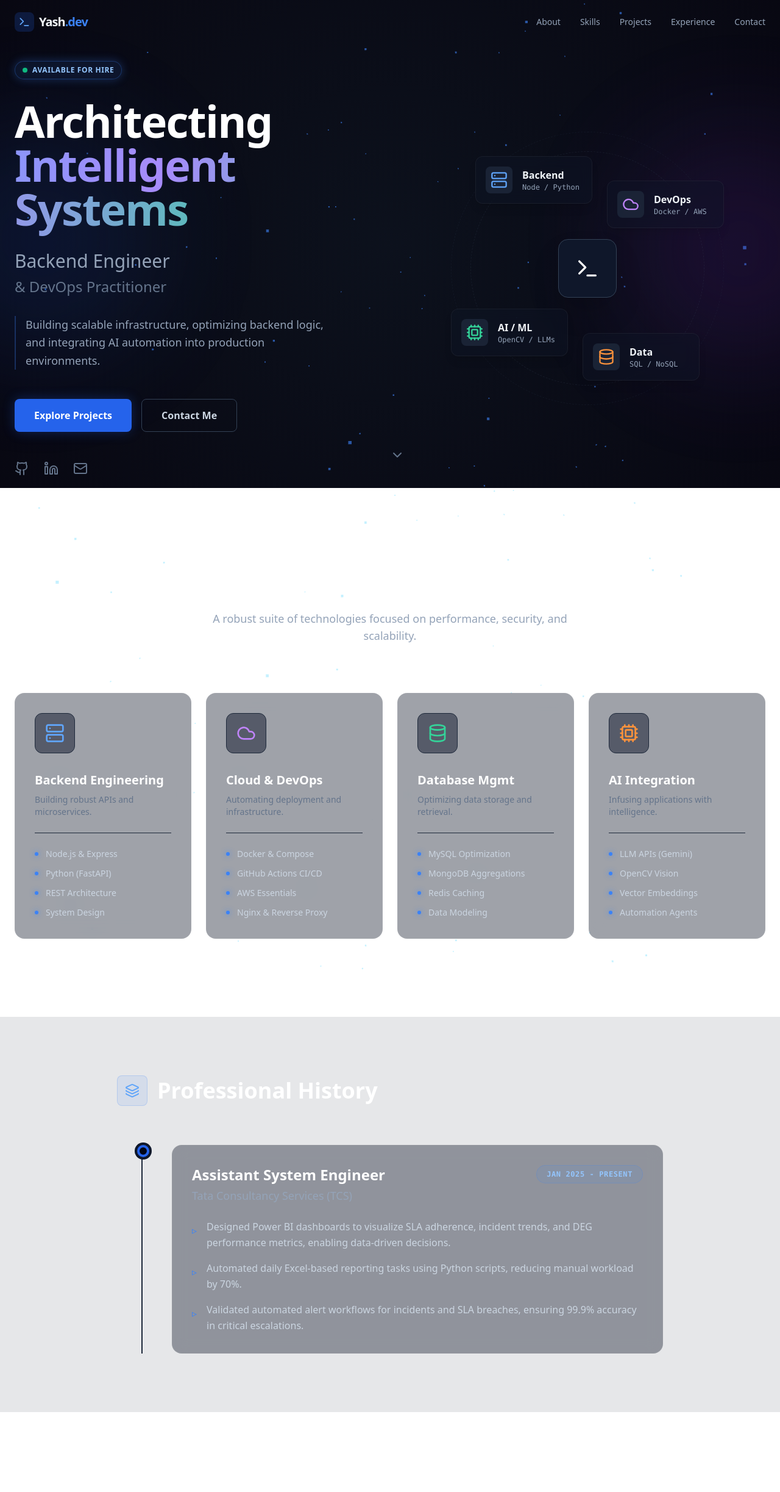
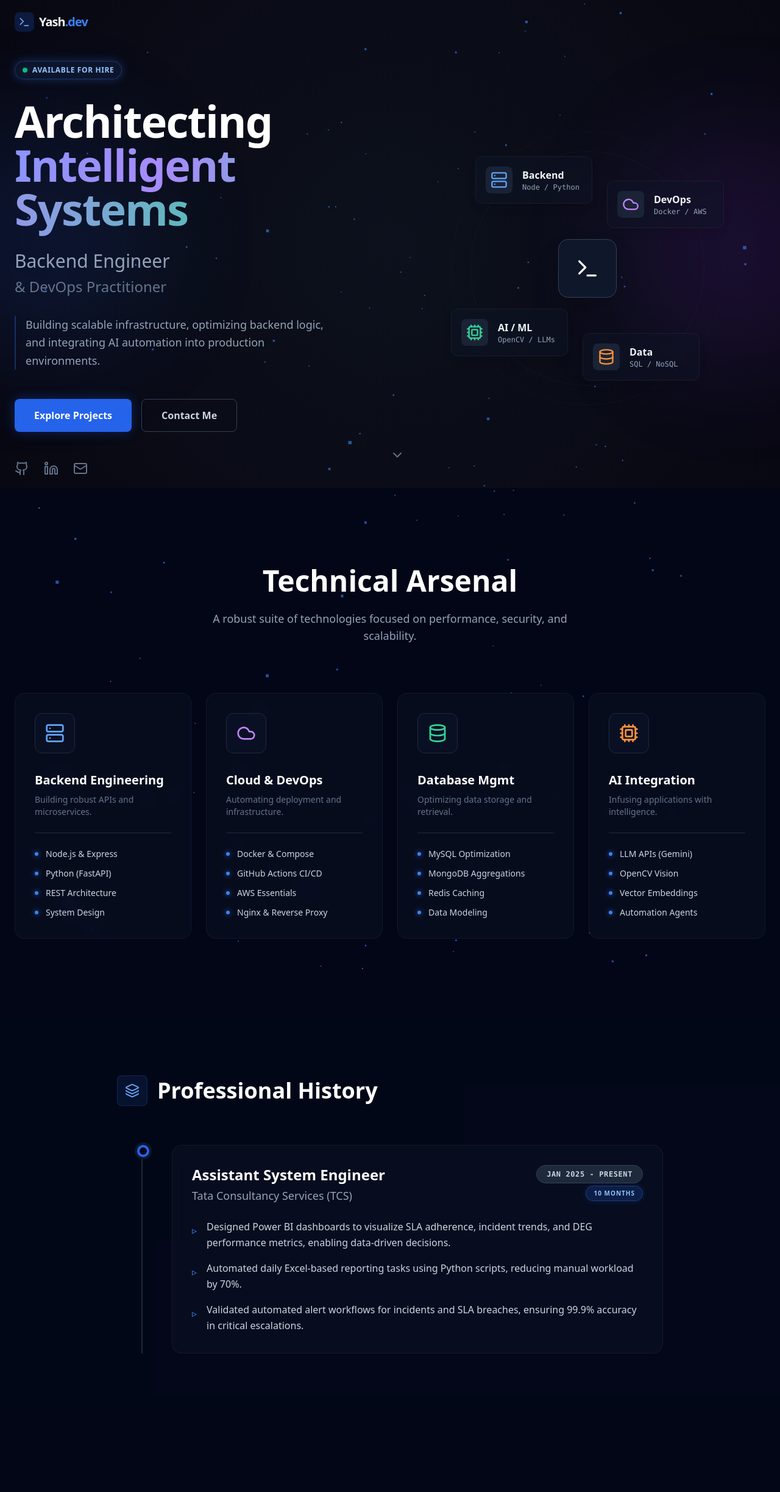
Before and after one commit to Yashdafade/portfolioV2, a React (Vite) app in the folder yash-portfolio/: page / in a window 1280 px wide. Shown: the top 2446 px of the page at 61% size. Built offline with nearby package versions, Linux system fonts and the light colour scheme.

Commit message:
Add dynamic experience duration calculation and enhance animations for improved user engagement

```diff
--- a/yash-portfolio/src/App.jsx
+++ b/yash-portfolio/src/App.jsx
@@ -1,11 +1,34 @@
 import React, { useState, useEffect, useRef } from 'react';
-import { Github, Linkedin, Mail, Server, Database, Cpu, Cloud, Terminal, Globe, ChevronDown, ExternalLink, Code, Box, Phone, Layers, Lock, Zap } from 'lucide-react';
+import { Github, Linkedin, Mail, Server, Database, Cpu, Cloud, Terminal, Globe, ChevronDown, ExternalLink, Box, Phone, Layers, Lock, Zap } from 'lucide-react';
 
 /**
  * PORTFOLIO FOR YASH DAFADE - ANIMATED & MODERNIZED
  * Theme: Cyber-Minimalist (Deep Slate, Electric Blue, Violet)
- * Update: Dynamic Background Shifting & Enhanced Motion
+ * Updates: White Flash Fix, Consistent Hero Animations
  */
+
+// --- Experience Calculator Logic ---
+const getExperienceDuration = () => {
+  const startDate = new Date("2025-01-20");
+  const currentDate = new Date();
+
+  // Calculate total months difference
+  let months = (currentDate.getFullYear() - startDate.getFullYear()) * 12;
+  months -= startDate.getMonth();
+  months += currentDate.getMonth();
+
+  // Adjust if current day is before start day
+  if (currentDate.getDate() < startDate.getDate()) {
+    months--;
+  }
+
+  if (months <= 0) return "Just Joined";
+  if (months < 12) return `${months} Month${months !== 1 ? 's' : ''}`;
+
+  // If > 1 year, use decimal format (e.g., 1.5 Years)
+  const years = months / 12;
+  return `${years.toFixed(1)} Years`;
+};
 
 // --- Custom Hook for Scroll Animations ---
 const useScrollReveal = (threshold = 0.1) => {
@@ -47,23 +70,14 @@ const DynamicBackground = () => {
       const height = document.body.scrollHeight - window.innerHeight;
       const progress = Math.min(Math.max(scrollY / height, 0), 1);
 
-      // Interpolate hues for a "Deep Space" shift effect
-      // 0.0 - 0.3: Deep Slate (Hero)
-      // 0.3 - 0.6: Midnight Indigo (Skills/Exp)
-      // 0.6 - 1.0: Dark Navy/Black (Projects/Contact)
-
       let color1, color2;
 
-      // We'll manipulate two gradient stops
       if (progress < 0.5) {
-        // Shift from Slate-950 to Indigo-950
-        // Slate-950: #020617 (HSL: 222, 47%, 11%) -> Indigo-950: #1e1b4b (HSL: 243, 75%, 15%)
-        const p = progress * 2; // Normalize 0-0.5 to 0-1
+        const p = progress * 2;
         const hue = 222 + (243 - 222) * p;
         color1 = `hsl(${hue}, 40%, 8%)`;
         color2 = `hsl(${hue + 20}, 40%, 5%)`;
       } else {
-        // Shift from Indigo-950 back to Slate-950/Black
         const p = (progress - 0.5) * 2;
         const hue = 243 - (243 - 222) * p;
         color1 = `hsl(${hue}, 40%, 8%)`;
@@ -74,7 +88,7 @@ const DynamicBackground = () => {
     };
 
     window.addEventListener('scroll', handleScroll);
-    handleScroll(); // Init
+    handleScroll();
     return () => window.removeEventListener('scroll', handleScroll);
   }, []);
 
@@ -101,8 +115,6 @@ const ParticleNetwork = () => {
 
       const THREE = window.THREE;
       const scene = new THREE.Scene();
-
-      // Fog for depth fading - kept dark to match all background states
       scene.fog = new THREE.FogExp2(0x000000, 0.002);
 
       const camera = new THREE.PerspectiveCamera(75, window.innerWidth / window.innerHeight, 0.1, 1000);
@@ -112,16 +124,13 @@ const ParticleNetwork = () => {
       renderer.setPixelRatio(Math.min(window.devicePixelRatio, 2));
       mountRef.current.appendChild(renderer.domElement);
 
-      // Create Particles
       const particlesGeometry = new THREE.BufferGeometry();
       const counts = 180;
-
       const positions = new Float32Array(counts * 3);
       const velocities = [];
 
       for (let i = 0; i < counts * 3; i++) {
         positions[i] = (Math.random() - 0.5) * 25;
-
         if (i % 3 === 0) velocities.push({
           x: (Math.random() - 0.5) * 0.008,
           y: (Math.random() - 0.5) * 0.008,
@@ -130,7 +139,6 @@ const ParticleNetwork = () => {
       }
 
       particlesGeometry.setAttribute('position', new THREE.BufferAttribute(positions, 3));
-
       const particlesMaterial = new THREE.PointsMaterial({
         color: 0x3b82f6,
         size: 0.07,
@@ -141,10 +149,8 @@ const ParticleNetwork = () => {
 
       const particlesMesh = new THREE.Points(particlesGeometry, particlesMaterial);
       scene.add(particlesMesh);
-
       camera.position.z = 5;
 
-      // Mouse & Scroll Interaction
       let mouseX = 0;
       let mouseY = 0;
       let scrollY = 0;
@@ -153,36 +159,24 @@ const ParticleNetwork = () => {
         mouseX = (event.clientX / window.innerWidth) * 2 - 1;
         mouseY = -(event.clientY / window.innerHeight) * 2 + 1;
       };
-
-      const handleScroll = () => {
-        scrollY = window.scrollY;
-      };
+      const handleScroll = () => { scrollY = window.scrollY; };
 
       window.addEventListener('mousemove', handleMouseMove);
       window.addEventListener('scroll', handleScroll);
 
-      // Animation Loop
       const animate = () => {
         requestAnimationFrame(animate);
-
         const positions = particlesMesh.geometry.attributes.position.array;
-
-        // Rotate entire system based on time + scroll (Parallax effect)
         particlesMesh.rotation.y += 0.0005;
-        particlesMesh.rotation.x = scrollY * 0.0002; // Tilt based on scroll
-
-        // Interactive Camera sway
+        particlesMesh.rotation.x = scrollY * 0.0002;
         camera.position.x += (mouseX * 0.5 - camera.position.x) * 0.05;
-        camera.position.y += (-scrollY * 0.001 + mouseY * 0.5 - camera.position.y) * 0.05; // Move camera down with scroll
+        camera.position.y += (-scrollY * 0.001 + mouseY * 0.5 - camera.position.y) * 0.05;
         camera.lookAt(scene.position);
 
-        // Move particles individually
         for (let i = 0; i < counts; i++) {
             positions[i * 3] += velocities[i].x;
             positions[i * 3 + 1] += velocities[i].y;
             positions[i * 3 + 2] += velocities[i].z;
-
-            // Soft boundaries
             const range = 15;
             if (Math.abs(positions[i * 3]) > range) positions[i * 3] *= -0.9;
             if (Math.abs(positions[i * 3 + 1]) > range) positions[i * 3 + 1] *= -0.9;
@@ -194,7 +188,6 @@ const ParticleNetwork = () => {
       };
 
       animate();
-
       const handleResize = () => {
         camera.aspect = window.innerWidth / window.innerHeight;
         camera.updateProjectionMatrix();
@@ -209,11 +202,7 @@ const ParticleNetwork = () => {
         if (mountRef.current) mountRef.current.innerHTML = '';
       };
     };
-
-    return () => {
-      if (mountRef.current) mountRef.current.innerHTML = '';
-    }
-
+    return () => { if (mountRef.current) mountRef.current.innerHTML = ''; }
   }, []);
 
   return <div ref={mountRef} className="fixed top-0 left-0 w-full h-full -z-10 pointer-events-none" />;
@@ -222,6 +211,9 @@ const ParticleNetwork = () => {
 // --- Animations Styles (Injected) ---
 const GlobalStyles = () => (
   <style>{`
+    /* Fix for white flash on reload - set body background immediately */
+    body { background-color: #020617; color: #e2e8f0; }
+
     @keyframes float {
       0%, 100% { transform: translateY(0px) rotate(0deg); }
       50% { transform: translateY(-20px) rotate(2deg); }
@@ -235,8 +227,25 @@ const GlobalStyles = () => (
       50% { background-position: 100% 50%; }
       100% { background-position: 0% 50%; }
     }
+
+    /* New Entrance Animations */
+    @keyframes slideDown {
+      0% { transform: translateY(-100%); opacity: 0; }
+      100% { transform: translateY(0); opacity: 1; }
+    }
+    @keyframes slideInRight {
+      0% { transform: translateX(100px); opacity: 0; }
+      100% { transform: translateX(0); opacity: 1; }
+    }
+    @keyframes fadeScale {
+      0% { opacity: 0; transform: scale(0.9); }
+      100% { opacity: 1; transform: scale(1); }
+    }
+
     .animate-float { animation: float 6s ease-in-out infinite; }
     .animate-float-delayed { animation: float-delayed 8s ease-in-out infinite; }
+    .animate-slide-down { animation: slideDown 0.8s cubic-bezier(0.16, 1, 0.3, 1) forwards; }
+    .animate-slide-in-right { animation: slideInRight 1.2s cubic-bezier(0.2, 0.8, 0.2, 1) forwards; }
 
     .glass-panel {
       background: rgba(15, 23, 42, 0.4);
@@ -306,27 +315,37 @@ const Navbar = ({ scrollTo }) => {
     return () => window.removeEventListener('scroll', handleScroll);
   }, []);
 
+  const navItems = ['About', 'Skills', 'Projects', 'Experience', 'Contact'];
+
   return (
-    <nav className={`fixed top-0 w-full z-50 transition-all duration-300 ${scrolled ? 'bg-slate-950/80 backdrop-blur-md border-b border-slate-800/50 py-3 shadow-2xl' : 'bg-transparent py-5'}`}>
+    <nav className={`fixed top-0 w-full z-50 transition-all duration-300 ${scrolled ? 'bg-slate-950/80 backdrop-blur-md border-b border-slate-800/50 py-3 shadow-2xl' : 'bg-transparent py-5'} animate-slide-down`}>
       <div className="max-w-7xl mx-auto px-6 flex justify-between items-center">
-        <div className="text-xl font-bold tracking-tighter text-slate-100 flex items-center gap-2 group cursor-pointer" onClick={() => scrollTo('hero')}>
+        {/* Logo Animation */}
+        <div
+          className="text-xl font-bold tracking-tighter text-slate-100 flex items-center gap-2 group cursor-pointer opacity-0 animate-[slideDown_0.5s_ease-out_forwards_200ms]"
+          onClick={() => scrollTo('hero')}
+        >
           <div className="p-1.5 bg-blue-600/20 rounded-lg group-hover:bg-blue-600/40 transition-colors">
             <Terminal size={20} className="text-blue-400" />
           </div>
           <span>Yash<span className="text-blue-500">.dev</span></span>
         </div>
+
+        {/* Nav Links Animation */}
         <div className="hidden md:flex gap-8 text-sm font-medium text-slate-400">
-          {['About', 'Skills', 'Projects', 'Experience', 'Contact'].map((item) => (
+          {navItems.map((item, index) => (
             <button
               key={item}
               onClick={() => scrollTo(item.toLowerCase())}
-              className="hover:text-blue-400 transition-colors relative group py-1"
+              className="hover:text-blue-400 transition-colors relative group py-1 opacity-0"
+              style={{ animation: `slideDown 0.5s ease-out forwards ${300 + (index * 100)}ms` }}
             >
               {item}
               <span className="absolute bottom-0 left-0 w-0 h-0.5 bg-blue-500 transition-all duration-300 group-hover:w-full"></span>
             </button>
           ))}
         </div>
+
         <div className="md:hidden text-slate-400">
           <Box size={24} />
         </div>
@@ -395,8 +414,8 @@ const Hero = ({ scrollTo }) => (
         </AnimatedSection>
       </div>
 
-      {/* Hero Visual - Animated 3D-ish Cards */}
-      <div className="hidden md:flex justify-center items-center relative h-[500px]">
+      {/* Hero Visual - Animated 3D-ish Cards with Consistent "Reveal" Animation */}
+      <AnimatedSection delay={600} className="hidden md:flex justify-center items-center relative h-[500px]">
         {/* Central Hub */}
         <div className="relative z-10 w-full max-w-md aspect-square animate-float">
           <div className="absolute inset-0 border border-slate-700 rounded-full border-dashed animate-[spin_30s_linear_infinite] opacity-20"></div>
@@ -436,7 +455,7 @@ const Hero = ({ scrollTo }) => (
             <Terminal size={40} className="text-white group-hover:text-blue-400 transition-colors" />
           </div>
         </div>
-      </div>
+      </AnimatedSection>
     </div>
 
     <div className="absolute bottom-10 left-1/2 -translate-x-1/2 text-slate-500 animate-bounce cursor-pointer hover:text-white transition-colors" onClick={() => scrollTo('about')}>
@@ -549,6 +568,7 @@ const Experience = () => (
           role="Assistant System Engineer"
           company="Tata Consultancy Services (TCS)"
           period="Jan 2025 - Present"
+          duration={getExperienceDuration()}
           points={[
             "Designed Power BI dashboards to visualize SLA adherence, incident trends, and DEG performance metrics, enabling data-driven decisions.",
             "Automated daily Excel-based reporting tasks using Python scripts, reducing manual workload by 70%.",
@@ -560,7 +580,7 @@ const Experience = () => (
   </section>
 );
 
-const ExperienceItem = ({ role, company, period, points }) => (
+const ExperienceItem = ({ role, company, period, duration, points }) => (
   <AnimatedSection className="relative pl-8 md:pl-12 group">
     {/* Timeline Dot */}
     <span className="absolute -left-[9px] top-0 w-5 h-5 bg-slate-950 rounded-full border-4 border-blue-600 shadow-[0_0_0_4px_rgba(15,23,42,1)] group-hover:scale-150 group-hover:border-white transition-all duration-300"></span>
@@ -571,8 +591,14 @@ const ExperienceItem = ({ role, company, period, points }) => (
           <h3 className="text-2xl font-bold text-white group-hover:text-blue-400 transition-colors">{role}</h3>
           <h4 className="text-lg text-slate-400 font-medium mt-1">{company}</h4>
         </div>
-        <div className="px-4 py-1.5 bg-blue-500/10 border border-blue-500/20 rounded-full text-blue-300 text-xs font-mono font-bold uppercase tracking-wider whitespace-nowrap">
-          {period}
+        <div className="flex flex-col items-end gap-1">
+          <div className="px-4 py-1.5 bg-slate-800 rounded-full text-slate-300 text-xs font-mono font-bold uppercase tracking-wider whitespace-nowrap border border-slate-700">
+            {period}
+          </div>
+          {/* Dynamic Experience Badge */}
+          <div className="px-3 py-1 bg-blue-600/20 border border-blue-500/30 rounded-full text-blue-300 text-[10px] font-bold uppercase tracking-widest shadow-[0_0_10px_rgba(37,99,235,0.2)]">
+            {duration}
+          </div>
         </div>
       </div>
 
@@ -759,7 +785,7 @@ const Contact = () => (
         <div className="flex gap-8">
            <a href="https://www.linkedin.com/in/yash-dafade-992ab2209/" target="_blank" rel="noreferrer" className="hover:text-white transition-colors">LinkedIn</a>
            <a href="https://github.com/yashdafade" target="_blank" rel="noreferrer" className="hover:text-white transition-colors">GitHub</a>
-           <a href="#" className="hover:text-white transition-colors">Resume</a>
+           <a href="https://drive.google.com/file/d/1Z3fj6m3iP4p1WEo-Dj64uZ0Vvp1Mrg_w/view?usp=drive_link" className="hover:text-white transition-colors">Resume</a>
         </div>
         <div className="text-sm">
           © 2025 Yash Dafade. Crafted with React & Three.js.
```
